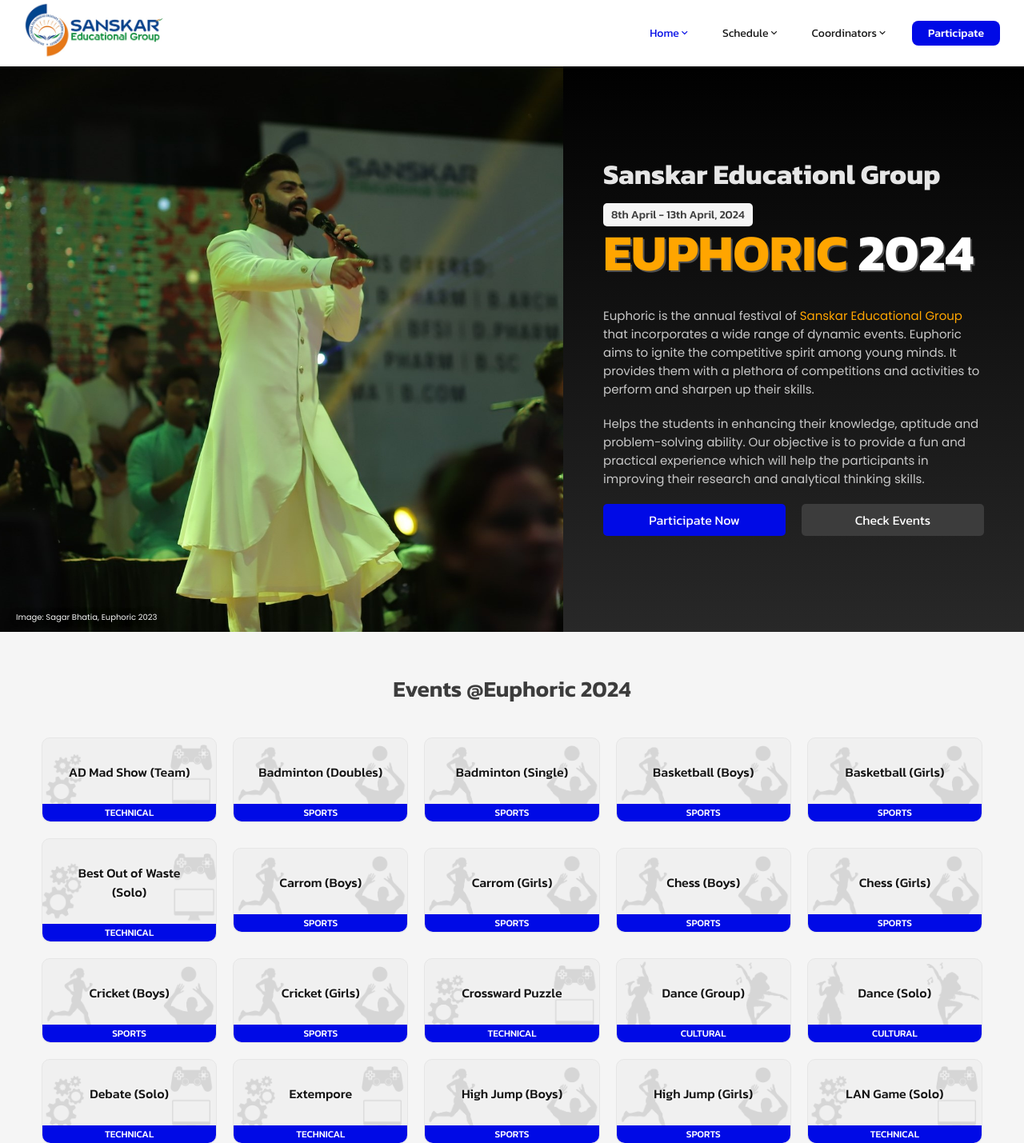
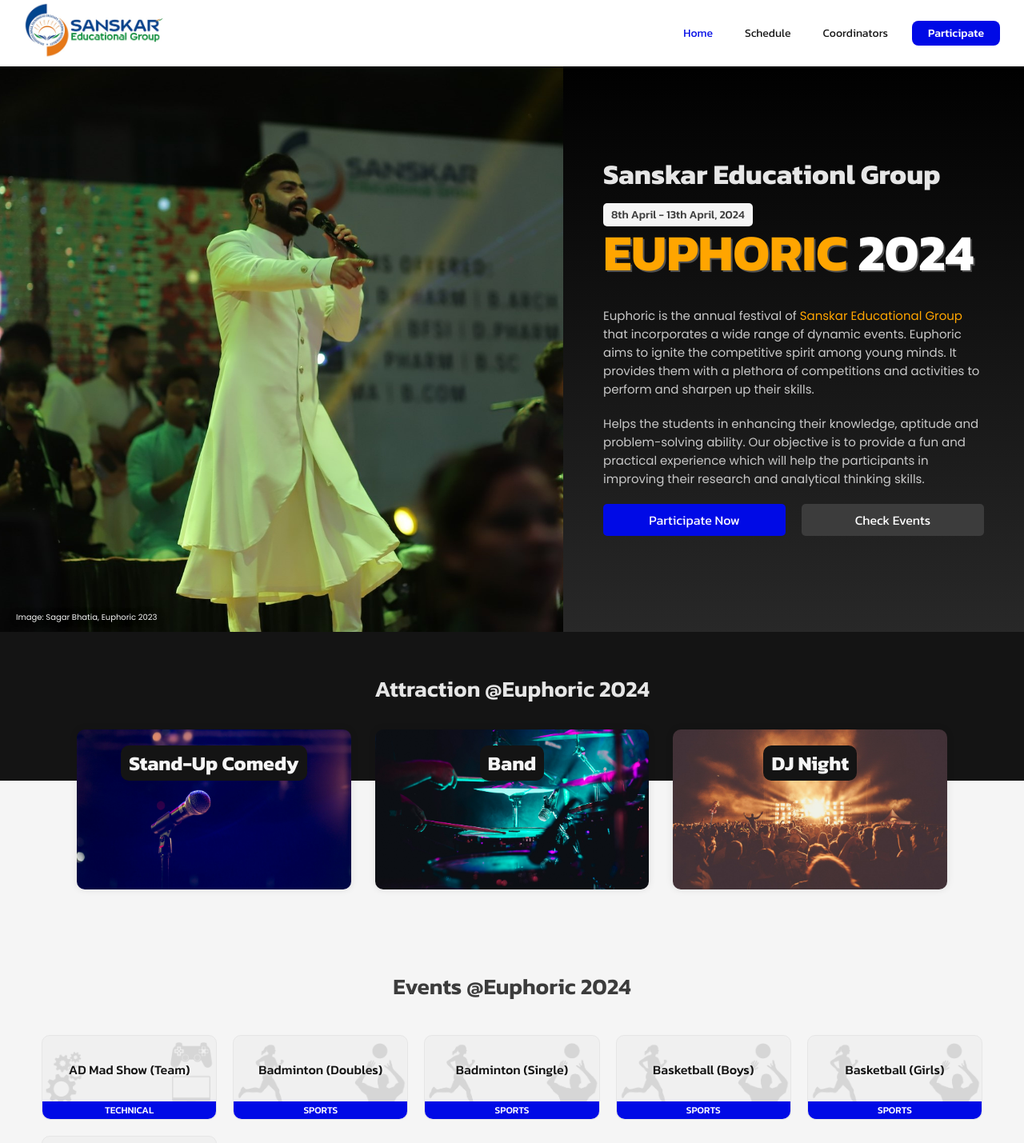
Before and after one commit to Nageshwar-stp/blade, a Django app: page / in a window 1280 px wide. Shown: the top 1429 px of the page at 80% size. Run offline with Django 5.2, Linux system fonts and the light colour scheme; data comes from the database, SQL or seed files in the repository; both versions use the stored data as it was after the commit.

Commit message:
Staged: changes

```diff
--- a/main/admin.py
+++ b/main/admin.py
@@ -1,5 +1,6 @@
 from django.contrib import admin
 from .models import Event, EventCategory, FormData, Course, Master, EventCoordinator, CategoryCoordinator, CategoryCoordinatorStudent
+from .models import CategoryCoordinatorFaculty
 
 admin.site.register(Event)
 admin.site.register(EventCategory)
@@ -9,3 +10,4 @@ admin.site.register(Master)
 admin.site.register(EventCoordinator)
 admin.site.register(CategoryCoordinator)
 admin.site.register(CategoryCoordinatorStudent)
+admin.site.register(CategoryCoordinatorFaculty)
--- a/main/models.py
+++ b/main/models.py
@@ -60,6 +60,15 @@ class CategoryCoordinator(models.Model):
         return f"{self.category} - {self.name}"
 
 
+class CategoryCoordinatorFaculty(models.Model):
+    category = models.ForeignKey(EventCategory, on_delete=models.CASCADE)
+    name = models.CharField(max_length=100)
+    department = models.CharField(max_length=30, null=True, blank=True)
+
+    def __str__(self):
+        return f"{self.category} - {self.name}"
+
+
 class CategoryCoordinatorStudent(models.Model):
     category = models.ForeignKey(EventCategory, on_delete=models.CASCADE)
     name = models.CharField(max_length=100)
--- a/main/static/main/css/home.css
+++ b/main/static/main/css/home.css
@@ -348,3 +348,73 @@
         font-size: 10px;
     }
 }
+
+.key-section {
+    width: 100%;
+    display: flex;
+    flex-direction: column;
+    gap: 30px;
+    align-items: center;
+    padding: 50px 0px;
+    background: var(--text);
+    background: linear-gradient(to bottom, var(--text) 50%, var(--bg) 50%);
+    color: var(--bg);
+}
+
+.key-header {
+    text-align: center;
+    font-size: 28px;
+    color: var(--bg-dull);
+    font-family: "Kanit";
+    font-weight: 600;
+}
+
+.key-wrapper {
+    width: 85%;
+    display: flex;
+    align-items: center;
+    justify-content: center;
+    gap: 30px;
+}
+
+.key-card {
+    width: 100%;
+    padding: 20px;
+    background: var(--bg);
+    text-align: center;
+    border-radius: 10px;
+    min-height: 200px;
+    display: flex;
+    flex-direction: column;
+    align-items: center;
+    justify-content: flex-start;
+    box-shadow: 0px 0px 10px rgb(0, 0, 0, 0.1);
+    display: flex;
+}
+
+.key-card h1 {
+    font-size: 25px;
+    font-family: "Kanit";
+    color: var(--bg);
+    background: var(--text);
+    border-radius: 10px;
+    padding: 3px 10px;
+}
+
+#key-card-1 {
+    background: url("/static/main/images/cards/mic.jpg");
+    background-position: center;
+    background-size: cover;
+}
+
+#key-card-2 {
+    background: url("/static/main/images/cards/drum.jpg");
+    background-position: center;
+    background-size: cover;
+}
+
+#key-card-3 {
+    background: url("/static/main/images/cards/concert.jpg");
+    background-position: center;
+    background-size: cover;
+}
--- a/main/templates/main/home.html
+++ b/main/templates/main/home.html
@@ -35,6 +35,22 @@
         </div>
     </div>
 </section>
+<section class="key-section">
+    <h3 class="key-header">Attraction @Euphoric 2024</h3>
+    <div class="key-wrapper">
+        <div class="key-card" id="key-card-1">
+            <h1>Stand-Up Comedy</h1>
+        </div>
+        <div class="key-card" id="key-card-2">
+            <h1>Band</h1>
+        </div>
+        <div class="key-card" id="key-card-3">
+            <h1>DJ Night</h1>
+        </div>
+    </div>
+</section>
+
+</section>
 <section class="event-section" id="events">
     <h2 class="event-header">Events @Euphoric 2024</h2>
     <div class="events-bracket" id="desktop-bracket">
@@ -54,7 +70,8 @@
         {% for event_ in events_mb %}
         <div class="event-row">
             {% for event in event_ %}
-            <a class="event-card {{event.category}}" href="/register/?event1={{event.name}}" title="Click to Participate">
+            <a class="event-card {{event.category}}" href="/register/?event1={{event.name}}"
+                title="Click to Participate">
                 <h3 class="event-card-head">{{event.name}}</h3>
                 <h4 class="event-card-category">{{event.category}}</h4>
             </a>
@@ -74,22 +91,29 @@
     const backgrounds = [
         "url('/static/main/images/sb-1.jpg')",
         "url('/static/main/images/trophy-celeb.jpg')",
+        "url('/static/main/images/spo-1.jpg')",
         "url('/static/main/images/sb-2.jpg')",
         "url('/static/main/images/perform-1.jpg')",
+        "url('/static/main/images/spo-3.jpg')",
         "url('/static/main/images/sb-3.jpg')",
         "url('/static/main/images/stu-1.jpg')",
-        "url('/static/main/images/sb-4.jpg')",
         "url('/static/main/images/utsav-1.jpg')",
+        "url('/static/main/images/spo-2.jpg')",
+        "url('/static/main/images/coor-1.jpg')",
+
     ];
     const backgroundSources = [
         "Image: Sagar Bhatia, Euphoric 2023",
         "Image: Trophy Ceremony, Euphoric 2023",
+        "Image: Basketball Match, Euphoric 2023",
         "Image: Sagar Bhatia, Euphoric 2023",
         "Image: Students Performing, Euphoric 2023",
+        "Image: Girls Volleyball Team, Euphoric 2023",
         "Image: Sagar Bhatia, Euphoric 2023",
         "Image: Student Performing, Euphoric 2023",
-        "Image: Sagar Bhatia, Euphoric 2023",
         "Image: Student Performing, Euphoric 2023",
+        "Image: Volleyball Match, Euphoric 2023",
+        "Image: Award Distribution, Euphoric 2023",
     ];
 
     let currentIndex = 0;
--- a/main/templates/main/topbar.html
+++ b/main/templates/main/topbar.html
@@ -5,10 +5,9 @@
     </a>
     <div class="nav-action">
         <div class="nav-menu">
-            <a href="/" class="nav-menu-item" id="home">Home<i class="ri-arrow-down-s-line"></i></a>
-            <a href="/" class="nav-menu-item" id="schedule">Schedule<i class="ri-arrow-down-s-line"></i></a>
-            <a href="/coordinators/" class="nav-menu-item" id="coordinators">Coordinators<i
-                    class="ri-arrow-down-s-line"></i></a>
+            <a href="/" class="nav-menu-item" id="home">Home</a>
+            <a href="/" class="nav-menu-item" id="schedule">Schedule</i></a>
+            <a href="/coordinators/" class="nav-menu-item" id="coordinators">Coordinators</a>
             <i class="ri-close-large-fill" id="closeNavBtn"></i>
 
         </div>
--- a/main/views.py
+++ b/main/views.py
@@ -1,6 +1,7 @@
 from datetime import datetime
 from django.shortcuts import render, redirect
 from .models import Event, EventCategory, FormData, Course, Master, EventCoordinator, CategoryCoordinator, CategoryCoordinatorStudent
+from .models import CategoryCoordinatorFaculty
 from django.contrib import messages
 from django.db.models import Q
 from django.http import HttpResponse
@@ -220,6 +221,7 @@ def coordinators(request):
 
     category_coordinators_list = []
     category_coordinators_stu_list = []
+    category_coordinators_faculty_list = []
     for cat in event_categories:
         coordinators = CategoryCoordinator.objects.filter(category=cat).all()
         category_coordinators_list.append((cat.name, coordinators))
@@ -228,11 +230,16 @@ def coordinators(request):
             category=cat).all()
         category_coordinators_stu_list.append((cat.name, coordinators_stu))
 
+        coordinator_fac = CategoryCoordinatorFaculty.objects.filter(
+            category=cat).all()
+        category_coordinators_faculty_list.append((cat.name, coordinator_fac))
+
     event_coordinators = EventCoordinator.objects.all().order_by('event')
 
     data = {
         'categories': category_coordinators_list,
         'categoreis_stu': category_coordinators_stu_list,
+        'categories_fac': category_coordinators_faculty_list,
         'event_coordinators': event_coordinators,
         'blank_event_list': True if len(event_coordinators) == 0 else False
     }
```
Also changed, not shown: main/templates/main/coordinators.html (+11 -0 lines), db.sqlite3, main/migrations/0008_categorycoordinatorfaculty.py (added), main/static/main/images/cards/concert.jpg (added), main/static/main/images/cards/drum.jpg (added), main/static/main/images/cards/mic.jpg (added), main/static/main/images/coor-1.jpg (added), main/static/main/images/spo-1.jpg (added), main/static/main/images/spo-2.jpg (added), main/static/main/images/spo-3.jpg (added).
